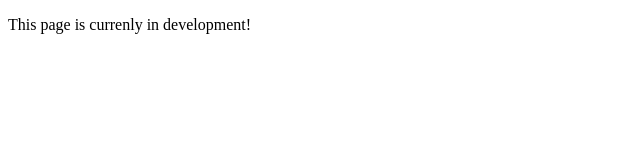
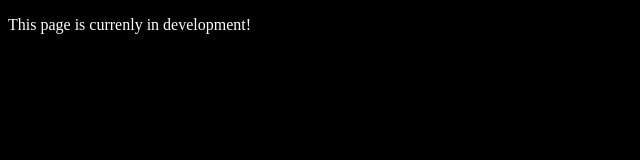
Before and after one commit to JJ-VP/jj-vp.github.io, a plain HTML site: page index.html in a window 1280 px wide. Shown: the whole page, without its empty margins (0-640 px from the left). Drawn offline with Linux system fonts and the light colour scheme.

Commit message:
Update index.html
Dark mode

```diff
--- a/index.html
+++ b/index.html
@@ -2,6 +2,10 @@
 <html>
     <head>
         <title>JJ-VP Github - InDev</title>
+        <style>
+            body {background-color: black;}
+            p {color: white;}
+        </style>
     </head>
     <body>
         <p>This page is currenly in development!</p>
```
